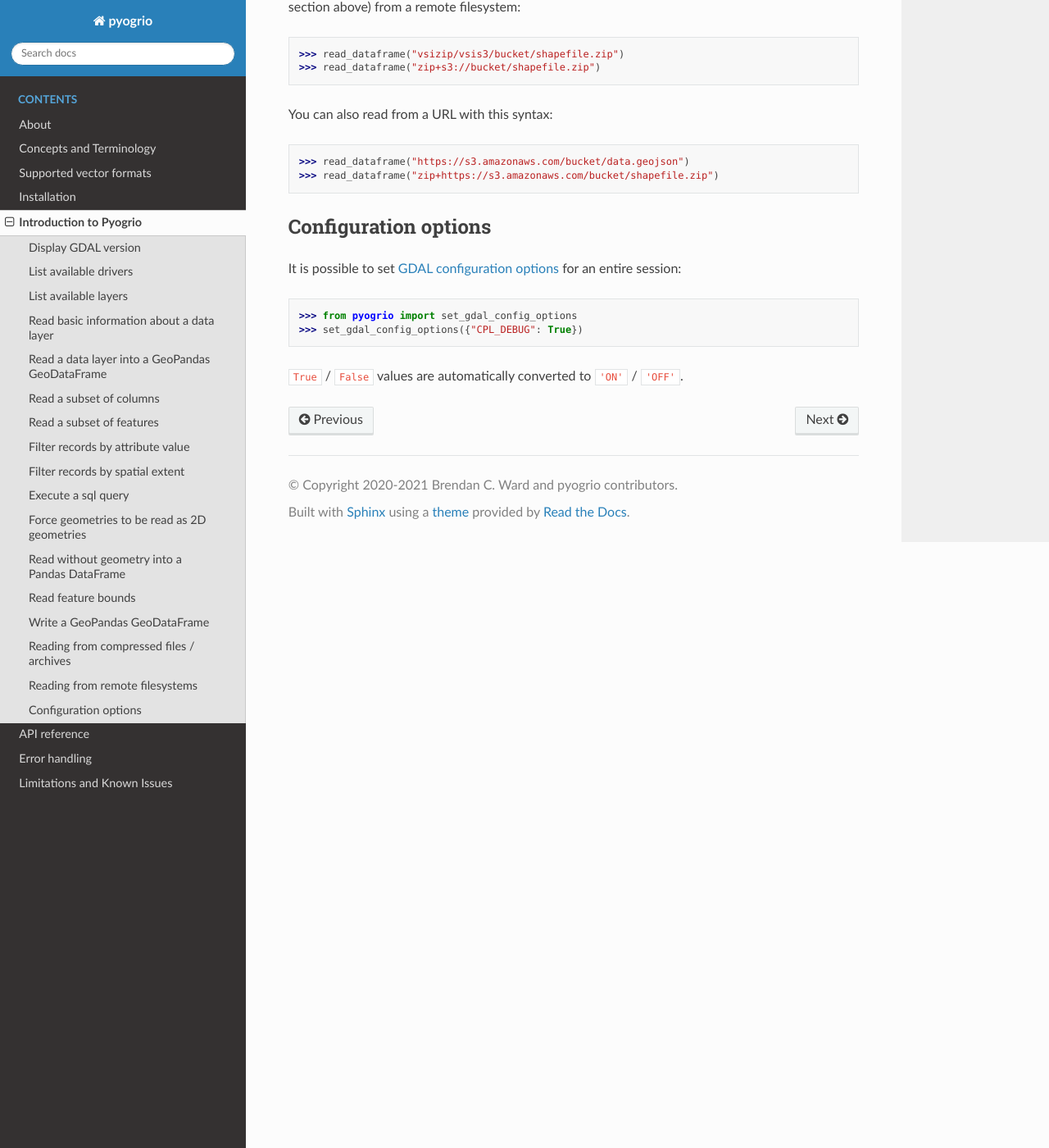
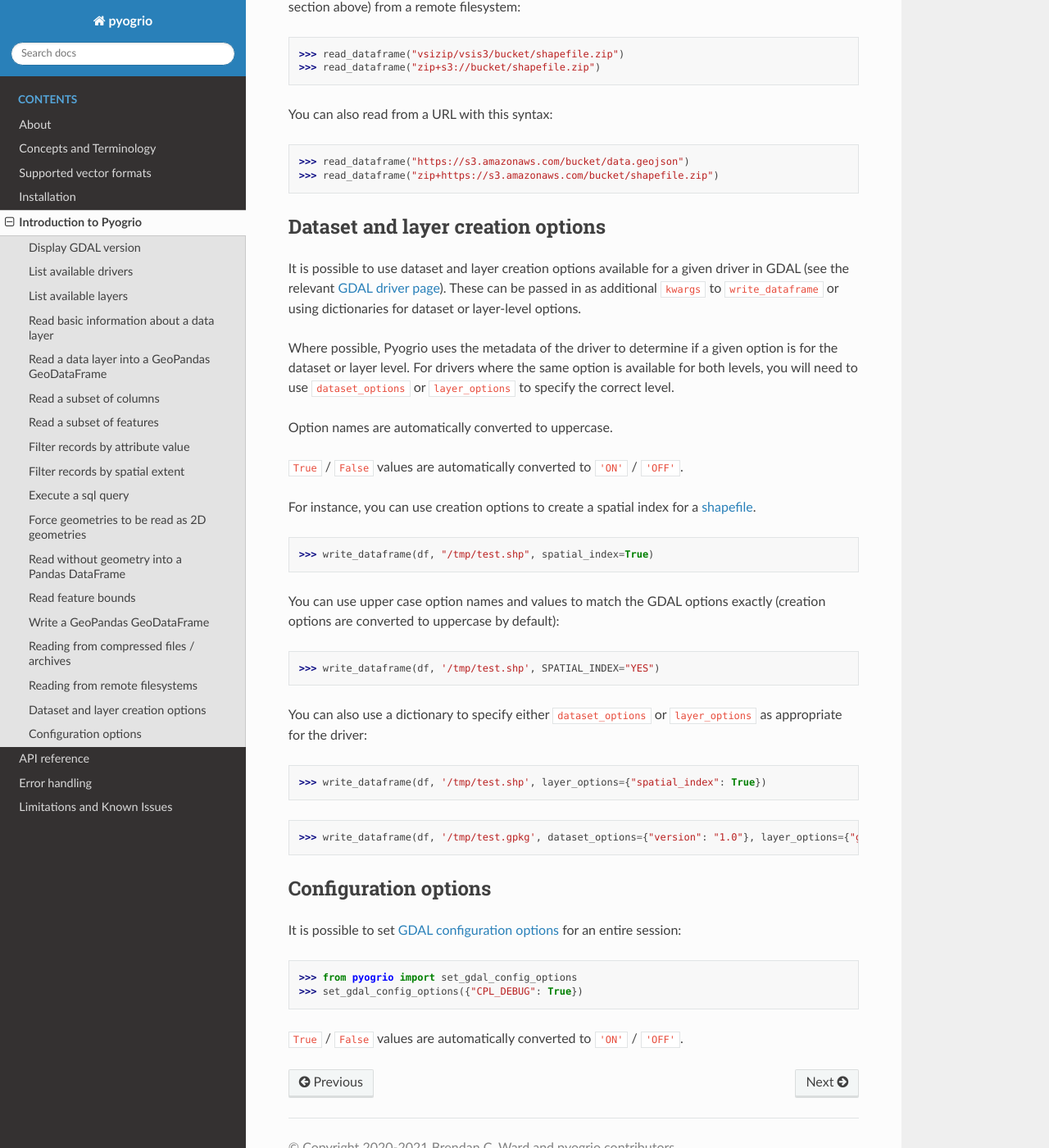
Before and after one commit to geopandas/pyogrio, a Sphinx documentation site: the page built from docs/source/introduction.md, in a window 1280 px wide and 1400 px high, scrolled down 7499 px. Shown: the whole window at 82% size. Built offline with Sphinx 7.4.7 and the Read the Docs theme 2.0.0, drawn with Linux system fonts in a browser that asks for light colours.

Commit message:
DOC: Add examples of dataset & layer creation options (#194)

````diff
--- a/docs/source/introduction.md
+++ b/docs/source/introduction.md
@@ -392,6 +392,48 @@ You can also read from a URL with this syntax:
 >>> read_dataframe("zip+https://s3.amazonaws.com/bucket/shapefile.zip")
 ```
 
+## Dataset and layer creation options
+
+It is possible to use dataset and layer creation options available for a given
+driver in GDAL (see the relevant
+[GDAL driver page](https://gdal.org/drivers/vector/index.html)). These
+can be passed in as additional `kwargs` to `write_dataframe` or using
+dictionaries for dataset or layer-level options.
+
+Where possible, Pyogrio uses the metadata of the driver to determine if a
+given option is for the dataset or layer level. For drivers where the same
+option is available for both levels, you will need to use `dataset_options`
+or `layer_options` to specify the correct level.
+
+Option names are automatically converted to uppercase.
+
+`True` / `False` values are automatically converted to `'ON'` / `'OFF'`.
+
+For instance, you can use creation options to create a spatial index for a
+[shapefile](https://gdal.org/drivers/vector/shapefile.html#layer-creation-options).
+
+```python
+>>> write_dataframe(df, "/tmp/test.shp", spatial_index=True)
+```
+
+You can use upper case option names and values to match the GDAL options exactly
+(creation options are converted to uppercase by default):
+
+```python
+>>> write_dataframe(df, '/tmp/test.shp', SPATIAL_INDEX="YES")
+```
+
+You can also use a dictionary to specify either `dataset_options` or
+`layer_options` as appropriate for the driver:
+
+```python
+>>> write_dataframe(df, '/tmp/test.shp', layer_options={"spatial_index": True})
+```
+
+```python
+>>> write_dataframe(df, '/tmp/test.gpkg', dataset_options={"version": "1.0"}, layer_options={"geometry_name": "the_geom"})
+```
+
 ## Configuration options
 
 It is possible to set
````
